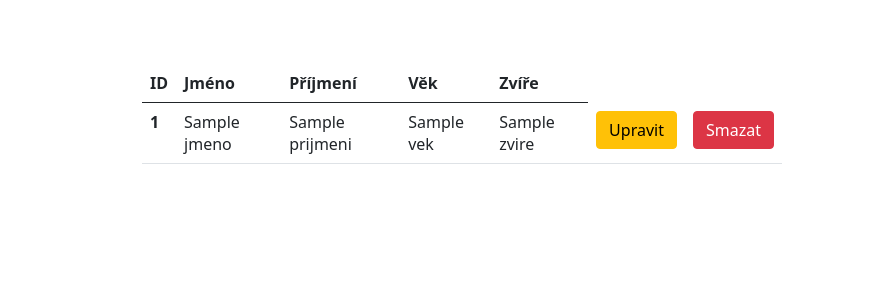
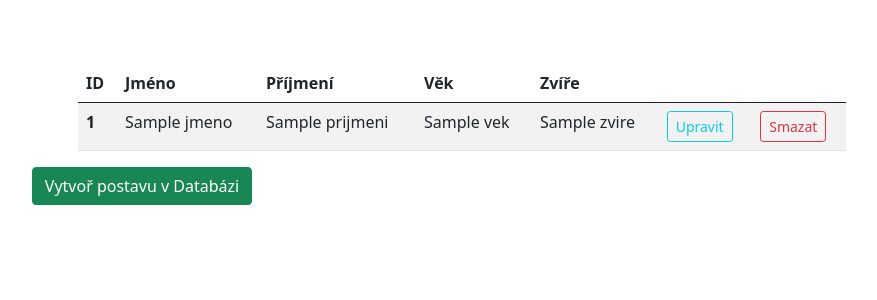
Before and after one commit to Sejby/Symfony, a Symfony app: template templates/index.html.twig in a window 1280 px wide. Shown: the top 300 px of the page, without its empty margins (178-1055 px from the left). Run offline with Twig, Linux system fonts and the light colour scheme; the template is opened without the code that fills it: most values are stand-ins (such as "Sample title", 1, 10 or a date in 2020); some libraries are stand-ins or nearby versions.

Commit message:
completed crud with table

```diff
--- a/public/css/cislicko.css
+++ b/public/css/cislicko.css
@@ -22,9 +22,13 @@ form {
   margin-right: auto;
 }
 
-table{
-    width: 50% !important;
-    margin-left: auto;
-    margin-right: auto;
-    margin-top: 5%;
+table {
+  margin-top: 5%;
+  width: 60% !important;
+  margin-left: auto;
+  margin-right: auto;
 }
+
+#tlacitkonadb {
+  margin-right: 50%;
+}
--- a/templates/index.html.twig
+++ b/templates/index.html.twig
@@ -1,14 +1,20 @@
 {% extends "base.html.twig" %}
 
 {% block body %}
-	<table class="table">
-		<thead>
+	{% for message in app.flashes('success') %}
+		<div class="alert alert-success">{{message}}</div>
+	{% endfor %}
+
+	<table class="table table-striped">
+		<thead class="thead-light">
 			<tr>
 				<th scope="col">ID</th>
 				<th scope="col">Jméno</th>
 				<th scope="col">Příjmení</th>
 				<th scope="col">Věk</th>
 				<th scope="col">Zvíře</th>
+				<th scope="col"></th>
+				<th scope="col"></th>
 			</tr>
 		</thead>
 		{% for postava in list %}
@@ -19,10 +25,15 @@
 					<td>{{postava.prijmeni}}</td>
 					<td>{{postava.vek}}</td>
 					<td>{{postava.zvire}}</td>
-                    <td><a class="btn btn-warning" href="{{path('uprav', {'id': postava.id })}}">Upravit</a></td>
-                    <td><a class="btn btn-danger" href="{{path('smaz', {'id': postava.id })}}">Smazat</a></td>
+					<td>
+						<a class="btn btn-outline-info btn-sm" href="{{path('uprav', {'id': postava.id })}}">Upravit</a>
+					</td>
+					<td>
+						<a class="btn btn-outline-danger btn-sm" href="{{path('smaz', {'id': postava.id })}}">Smazat</a>
+					</td>
 				</tr>
 			</tbody>
 		{% endfor %}
 	</table>
+	<a href="{{ path('vytvor') }}" class="btn btn-success" id="tlacitkonadb">Vytvoř postavu v Databázi</a>
 {% endblock %}
--- a/templates/uprav.html.twig
+++ b/templates/uprav.html.twig
@@ -6,7 +6,7 @@
 
 	<div id="formicek">
 		{{form_start(postava_form)}}
-		{{form(postava_form)}}
-			{{form_end(postava_form)}}
+		    {{form(postava_form)}}
+		{{form_end(postava_form)}}
 		</div>
 	{% endblock %}
```
Also changed, not shown: templates/vytvor.html.twig (+2 -5 lines).
